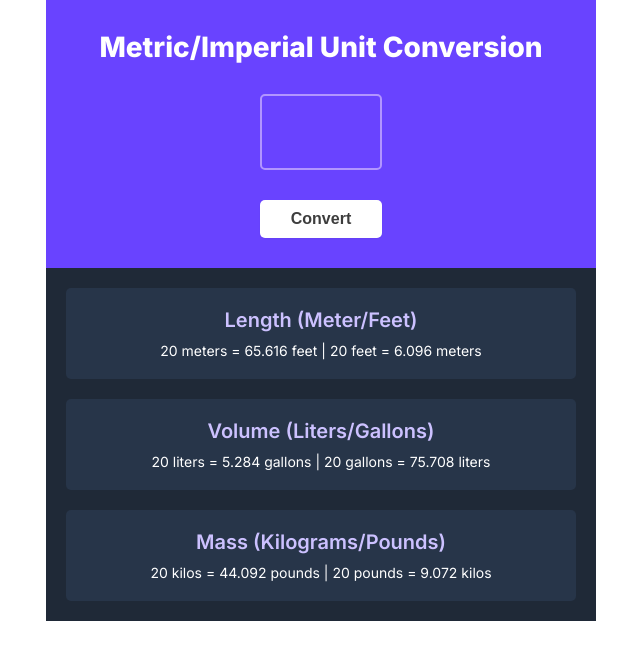
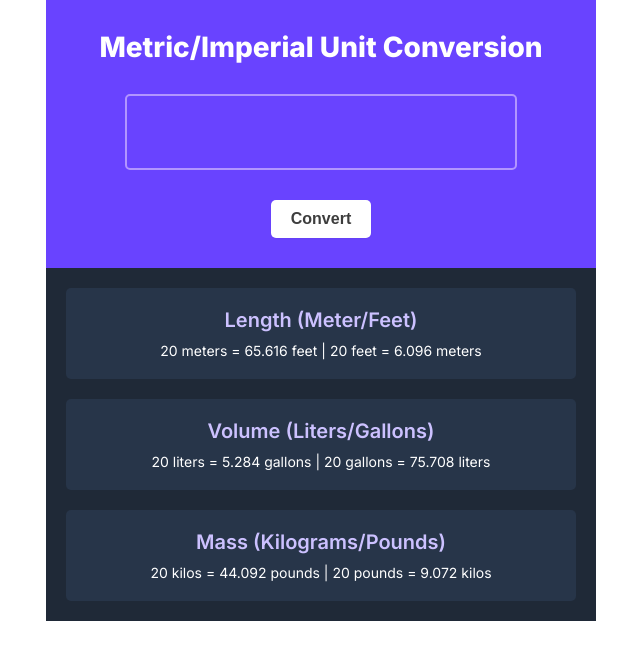
Before and after one commit to abilioassis/unit-conversion, a plain HTML site: page index.html in a window 1280 px wide. Shown: the whole page, without its empty margins (319-959 px from the left). Drawn offline with Linux system fonts and the light colour scheme.

Commit message:
first commit

```diff
--- a/style.css
+++ b/style.css
@@ -56,7 +56,7 @@ input[type="number"] {
 }
 
 #quantity {
-  width: 25%;
+  width: 80%;
   font-size: 4.5rem;
   text-align: center;
   font-weight: 800;
@@ -69,7 +69,6 @@ input[type="number"] {
 }
 
 #convert-btn {
-  width: 25%;
   background: #ffffff;
   box-shadow: 0px 1px 2px rgba(0, 0, 0, 0.05);
   border-radius: 5px;
```
